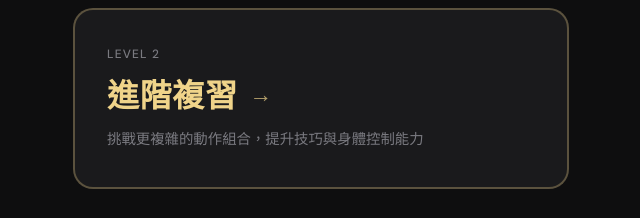
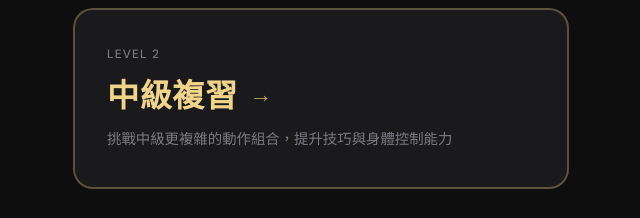
Before and after one commit to ougaga26-lab/STOTT-PILATES-REFORMER, a plain HTML site: page index.html in a window 1280 px wide. Shown: the part 471-689 px from the top of the page, 319-959 px from the left. Drawn offline with nearby package versions, Linux system fonts and the light colour scheme.

Commit message:
Update text for Level 2 card in index.html

```diff
--- a/index.html
+++ b/index.html
@@ -283,11 +283,11 @@
         <div class="card-content">
           <div class="card-label">Level 2</div>
           <h2 class="card-title">
-            進階複習
+            中級複習
             <span class="card-arrow">→</span>
           </h2>
           <p class="card-description">
-            挑戰更複雜的動作組合，提升技巧與身體控制能力
+            挑戰中級更複雜的動作組合，提升技巧與身體控制能力
           </p>
         </div>
       </a>
```
